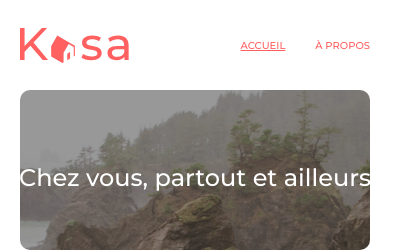
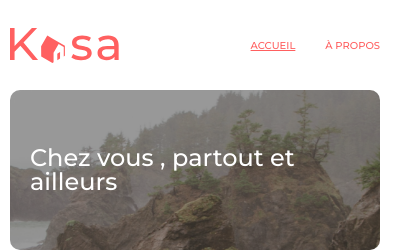
Before and after one commit to KatynOCtraining/kaza, a React (Create React App) app: page / in a window 390 px wide. Shown: the top 252 px of the page, 420 px wide, since content can reach past the window. Built offline with nearby package versions, Linux system fonts and the light colour scheme.

Commit message:
fix styles 4/4

```diff
--- a/src/components/banner.jsx
+++ b/src/components/banner.jsx
@@ -1,10 +1,65 @@
+import React, { useState, useEffect } from "react";
 import "../styles/banner.css";
 
-export default function Banner({ image, title }) {
+const Banner = ({ image, title }) => {
+  const [isMobile, setIsMobile] = useState(window.innerWidth <= 768);
+
+  useEffect(() => {
+    const handleResize = () => {
+      setIsMobile(window.innerWidth <= 767);
+    };
+
+    window.addEventListener("resize", handleResize);
+
+    return () => {
+      window.removeEventListener("resize", handleResize);
+    };
+  }, []);
+
+  const splitTitle = (title) => {
+    const words = title.split(" ");
+    const lines = [];
+    let currentLine = "";
+
+    words.forEach((word, index) => {
+      const proposedLine = currentLine + (currentLine ? " " : "") + word;
+
+      if (proposedLine.length <= 15) {
+        currentLine = proposedLine;
+      } else {
+        lines.push(currentLine);
+        currentLine = word;
+      }
+
+      if (index === words.length - 1) {
+        lines.push(currentLine);
+      }
+    });
+
+    if (lines.length > 2) {
+      const firstLine = lines.slice(0, 2).join(" ");
+      const secondLine = lines.slice(2).join(" ");
+      return [firstLine, secondLine];
+    }
+
+    return lines;
+  };
+
   return (
-    <div className="banner_container">
+    <div className={`banner_container ${isMobile ? "mobile" : ""}`}>
       <img className="banner-img" src={image} alt="banner" />
-      <h1 className="banner-title">{title}</h1>
+      <h1 className="banner-title">
+        {isMobile
+          ? splitTitle(title).map((line, index) => (
+              <React.Fragment key={index}>
+                {line}
+                {index < splitTitle(title).length - 1 && <br />}
+              </React.Fragment>
+            ))
+          : title}
+      </h1>
     </div>
   );
-}
+};
+
+export default Banner;
--- a/src/styles/apartement.css
+++ b/src/styles/apartement.css
@@ -8,22 +8,21 @@
 
 .apart-title-tag {
   font-weight: 500;
-  /* margin-left: 50px; */
+  display: flex;
+  flex-direction: column;
+  gap: 10px;
 }
 
 .apart-rate-host {
   display: flex;
   flex-direction: column;
   margin-top: 100px;
-
   margin-bottom: 20px;
-  gap: 10px;
+  padding-left: 0px;
+  gap: 40px;
 }
 
 .apart-collapse {
-  /* margin-left: -90px;
-  margin-right: 20px;
-  margin-bottom: 70px; */
   width: 100%;
   justify-content: space-between;
 }
@@ -61,6 +60,8 @@ li {
 @media screen and (max-width: 767px) {
   .apart-div {
     flex-direction: column;
+    gap: 20px;
+    margin-top: 20px;
   }
   .apart-rate-host {
     flex-direction: row-reverse;
@@ -72,7 +73,6 @@ li {
   }
   .apart-collapse {
     margin-top: -40px;
-    /* margin-left: -40px; */
     margin-right: -40px;
     width: 100%;
   }
--- a/src/styles/banner.css
+++ b/src/styles/banner.css
@@ -27,7 +27,7 @@
   font-weight: 400;
   position: absolute;
   margin-top: -140px;
-  left: 0; /* Centrer horizontalement le texte */
+  left: 0;
   right: 0;
 }
 
@@ -52,13 +52,11 @@ h1 {
 
   .banner-title {
     font-size: 24px;
-    margin-top: 80px;
     width: 100%;
-    /* margin-left: 40px; */
     text-align: start;
     line-height: 100%;
-    /* margin-right: 20px; */
-    /* margin-left: 20px; */
-    margin-top: -120px;
+    margin-top: -140px;
+    justify-content: flex-start;
+    margin-left: 30px;
   }
 }
--- a/src/styles/card.css
+++ b/src/styles/card.css
@@ -29,7 +29,7 @@
   flex-wrap: wrap;
   justify-content: space-around;
   /* width: 1440px; */
-  margin-top: 110px;
+  margin-top: 50px;
   /* margin-left: 50px; */
   padding-top: 35px;
   padding-left: 30px;
--- a/src/styles/carousel.css
+++ b/src/styles/carousel.css
@@ -1,8 +1,6 @@
 .carousel {
   height: 415px;
-  /* margin: 30px 0 30px 50px; */
   position: relative;
-  /* width: 92%; */
 }
 
 .vector {
--- a/src/styles/collapse.css
+++ b/src/styles/collapse.css
@@ -10,8 +10,7 @@
 }
 .collapse-div,
 .collapse-description {
-  width: 100%; /* Même largeur pour les deux */
-  /* margin-left: 100px; Même marge gauche pour les deux */
+  width: 100%;
 }
 
 .collapse-div {
@@ -77,7 +76,6 @@
 
   .collapse-div {
     width: 100%;
-    /* margin-left: 20px; */
   }
 
   .collapse-description {
@@ -88,10 +86,9 @@
   }
 
   #collapse-Description {
-    padding-left: 20px;
     padding-right: 0px;
   }
   #collapse-Équipements {
-    padding-left: 20px;
+    padding-left: 0px;
   }
 }
--- a/src/styles/footer.css
+++ b/src/styles/footer.css
@@ -19,8 +19,8 @@
   max-width: 1440px;
   margin: 0 auto;
   margin-left: 0;
-  padding-left: 20px;
-  padding-right: 20px;
+  margin-left: 10px;
+  margin-right: 10px;
 }
 
 #root {
--- a/src/styles/host.css
+++ b/src/styles/host.css
@@ -1,7 +1,6 @@
 .host {
   display: flex;
   align-items: center;
-  margin-right: 51px;
   gap: 10px;
   margin-top: -90px;
 }
@@ -13,6 +12,7 @@
   max-width: min-content;
   text-align: right;
   font-weight: 500;
+  margin-top: 0px;
 }
 
 .host-img {
--- a/src/styles/rate.css
+++ b/src/styles/rate.css
@@ -1,7 +1,6 @@
 .rate {
   display: flex;
   justify-content: right;
-  margin-right: 50px;
   margin-top: -15px;
 }
 
```
Also changed, not shown: src/pages/Accueil.jsx (+6 -3 lines), src/styles/header.css (+1 -11 lines).
